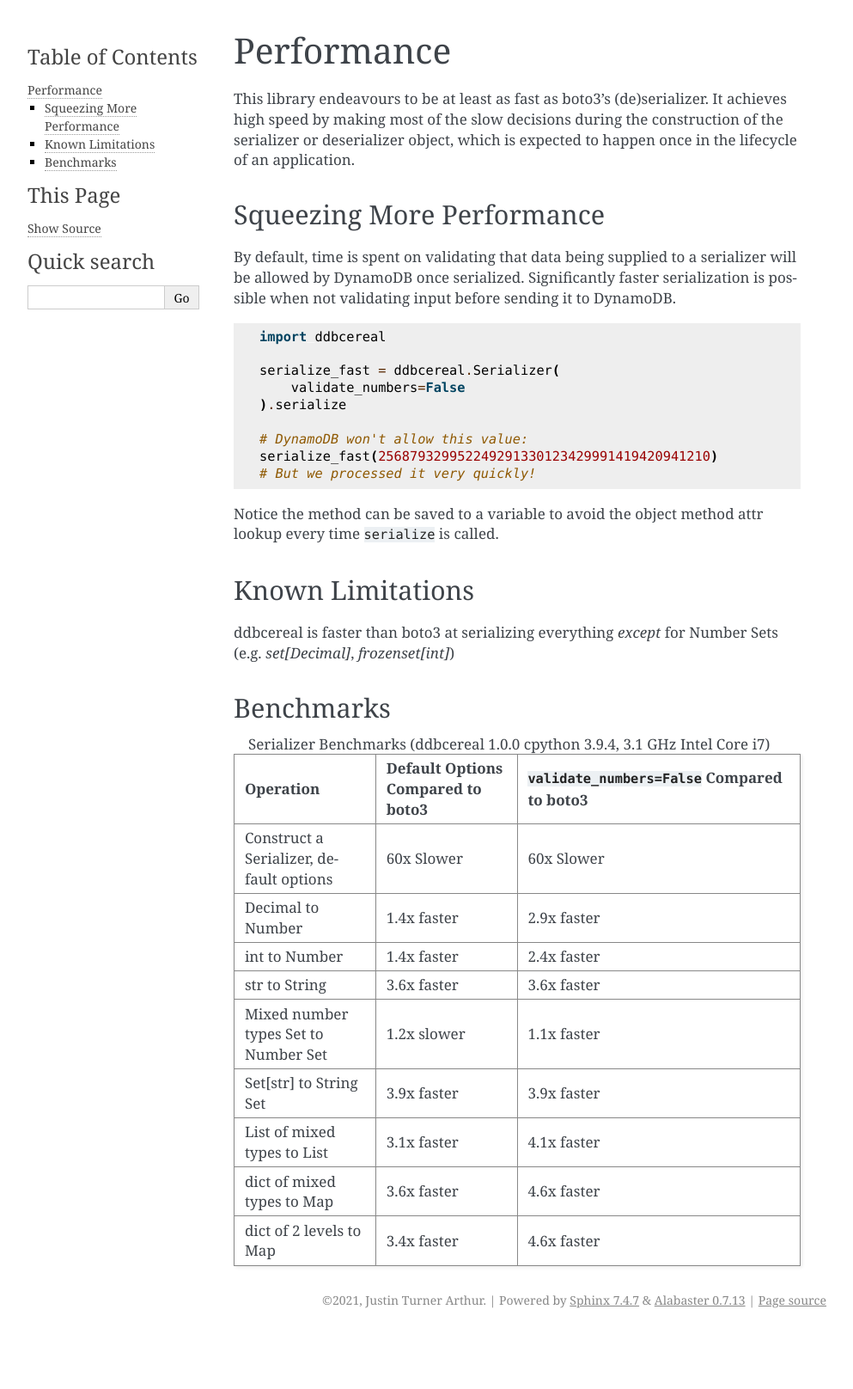
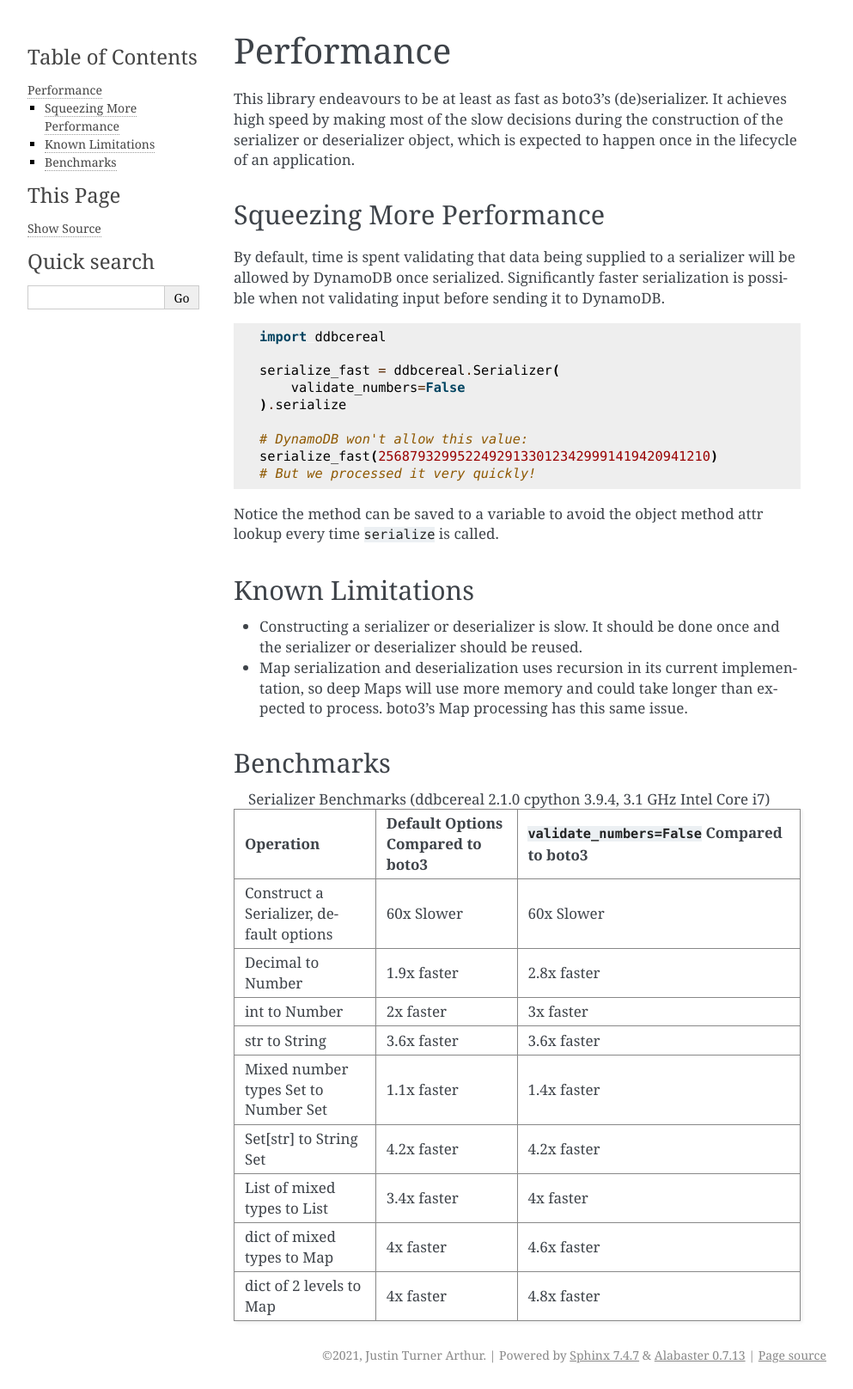
Before and after one commit to JustinTArthur/ddbcereal, a Sphinx documentation site: the page built from docs/performance.rst, in a window 1280 px wide. Shown: the whole page at 86% size, without its empty margins (148-1141 px from the left). Built offline with Sphinx 7.4.7, drawn with Linux system fonts in a browser that asks for light colours; before the commit the page ends 1552 px from its top, so only the background shows below that.

Commit message:
Faster sets, empty set option, faster non-float serialize

```diff
--- a/ddbcereal/__init__.py
+++ b/ddbcereal/__init__.py
@@ -17,14 +17,17 @@ from ddbcereal.exceptions import NumberInexactError, NumberNotAllowedError
 from ddbcereal.serializing import Serializer
 from ddbcereal.types import DateFormat, DynamoDBType, PythonNumber
 
-VERSION = 2, 0, 1
+VERSION = 2, 1, 0
 
 ISO_8601 = DateFormat.ISO_8601
 UNIX_MILLISECONDS = DateFormat.UNIX_MILLISECONDS
 UNIX_SECONDS = DateFormat.UNIX_SECONDS
 
+BINARY_SET = DynamoDBType.BINARY_SET
 NUMBER = DynamoDBType.NUMBER
+NUMBER_SET = DynamoDBType.NUMBER_SET
 STRING = DynamoDBType.STRING
+STRING_SET = DynamoDBType.STRING_SET
 
 DECIMAL_ONLY = PythonNumber.DECIMAL_ONLY
 FRACTION_ONLY = PythonNumber.FRACTION_ONLY
--- a/docs/performance.rst
+++ b/docs/performance.rst
@@ -7,10 +7,9 @@ happen once in the lifecycle of an application.
 
 Squeezing More Performance
 --------------------------
-By default, time is spent on validating that data being supplied to a
-serializer will be allowed by DynamoDB once serialized. Significantly faster
-serialization is possible when not validating input before sending it to
-DynamoDB.
+By default, time is spent validating that data being supplied to a serializer
+will be allowed by DynamoDB once serialized. Significantly faster serialization
+is possible when not validating input before sending it to DynamoDB.
 
 .. code-block:: python
 
@@ -29,13 +28,15 @@ lookup every time ``serialize`` is called.
 
 Known Limitations
 -----------------
-ddbcereal is faster than boto3 at serializing everything *except* for Number
-Sets (e.g. `set[Decimal]`, `frozenset[int]`)
-
+* Constructing a serializer or deserializer is slow. It should be done once and
+  the serializer or deserializer should be reused.
+* Map serialization and deserialization uses recursion in its current
+  implementation, so deep Maps will use more memory and could take longer than
+  expected to process. boto3's Map processing has this same issue.
 
 Benchmarks
 ----------
-.. list-table:: Serializer Benchmarks (ddbcereal 1.0.0 cpython 3.9.4, 3.1 GHz
+.. list-table:: Serializer Benchmarks (ddbcereal 2.1.0 cpython 3.9.4, 3.1 GHz
                 Intel Core i7)
    :widths: 25 25 50
    :header-rows: 1
@@ -47,26 +48,26 @@ Benchmarks
      - 60x Slower
      - 60x Slower
    * - Decimal to Number
-     - 1.4x faster
-     - 2.9x faster
+     - 1.9x faster
+     - 2.8x faster
    * - int to Number
-     - 1.4x faster
-     - 2.4x faster
+     - 2x faster
+     - 3x faster
    * - str to String
      - 3.6x faster
      - 3.6x faster
    * - Mixed number types Set to Number Set
-     - 1.2x slower
      - 1.1x faster
+     - 1.4x faster
    * - Set[str] to String Set
-     - 3.9x faster
-     - 3.9x faster
+     - 4.2x faster
+     - 4.2x faster
    * - List of mixed types to List
-     - 3.1x faster
-     - 4.1x faster
+     - 3.4x faster
+     - 4x faster
    * - dict of mixed types to Map
-     - 3.6x faster
+     - 4x faster
      - 4.6x faster
    * - dict of 2 levels to Map
-     - 3.4x faster
-     - 4.6x faster
+     - 4x faster
+     - 4.8x faster
```
Also changed, not shown: docs/changelog.rst (+7 -0 lines), docs/usage.rst (+37 -24 lines), 2 other files.
